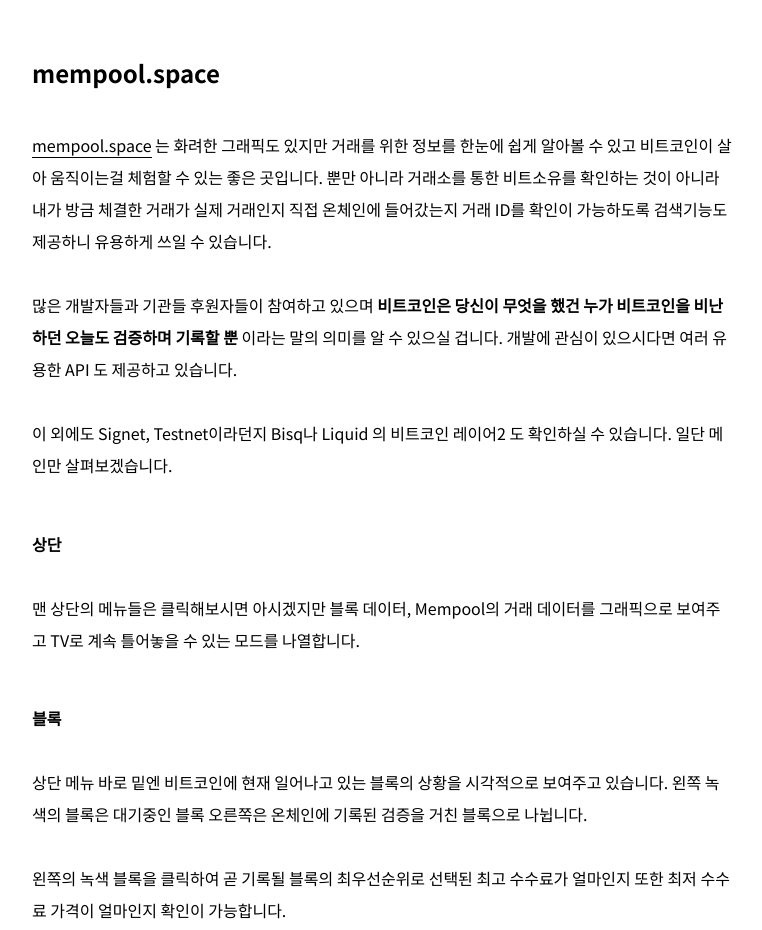
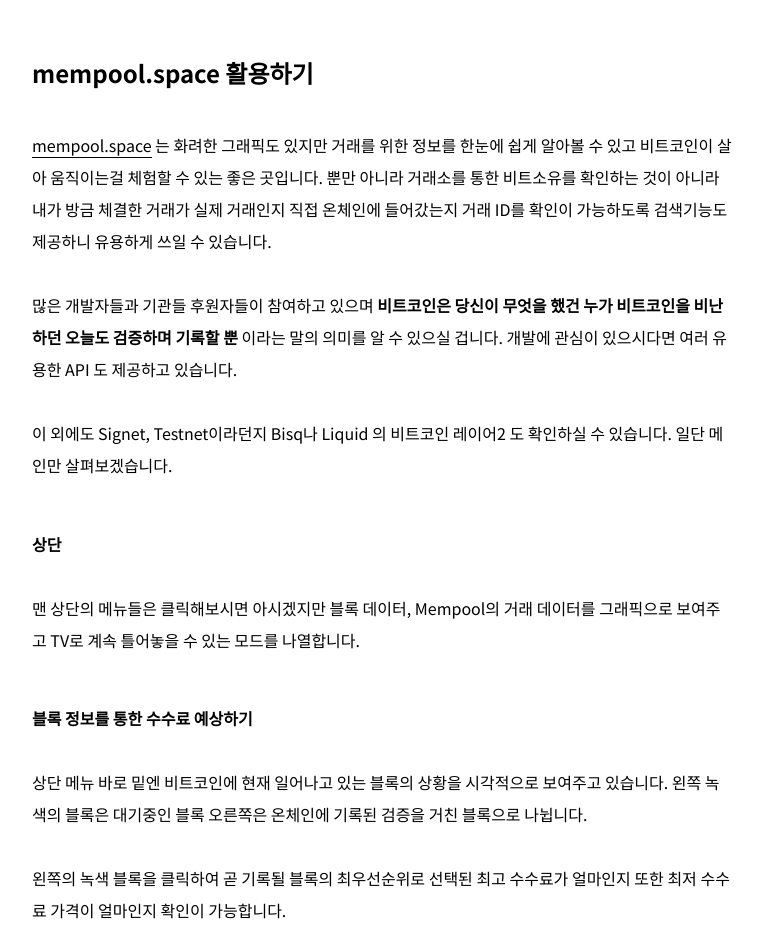
Before and after one commit to onebitco/onebitco.github.io, a Jekyll site: the page built from _posts/2021-08-10-mempool-비트코인-메모리풀.md, in a window 1280 px wide and 1400 px high, scrolled down 1698 px. Shown: the part 205-1135 px from the top of the window, without its empty margins (258-1020 px from the left). Built offline with Jekyll 4.4.1, drawn with Linux system fonts in a browser that asks for light colours; grey boxes are pictures that could not be loaded.

Commit message:
타이틀 수정

```diff
--- a/_posts/2021-08-10-mempool-비트코인-메모리풀.md
+++ b/_posts/2021-08-10-mempool-비트코인-메모리풀.md
@@ -31,7 +31,7 @@ tags: mempool
 
 [![mempool graphic](https://i.ibb.co/myDNYKT/Screen-Shot-22.jpg)](https://mempool.space)<br>비트코인네트워크 메모리풀을 시각적으로 보여주는 mempool.space
 
-## mempool.space
+## mempool.space 활용하기
 [mempool.space](https://mempool.space) 는 화려한 그래픽도 있지만 거래를 위한 정보를 한눈에 쉽게 알아볼 수 있고 비트코인이 살아 움직이는걸 체험할 수 있는 좋은 곳입니다.  뿐만 아니라 거래소를 통한 비트소유를 확인하는 것이 아니라 내가 방금 체결한 거래가 실제 거래인지 직접 온체인에 들어갔는지 거래 ID를 확인이 가능하도록 검색기능도 제공하니 유용하게 쓰일 수 있습니다.
 
 많은 개발자들과 기관들 후원자들이 참여하고 있으며 **비트코인은 당신이 무엇을 했건 누가 비트코인을 비난하던 오늘도 검증하며 기록할 뿐** 이라는 말의 의미를 알 수 있으실 겁니다.  개발에 관심이 있으시다면 여러 유용한 API 도 제공하고 있습니다.
@@ -41,7 +41,7 @@ tags: mempool
 #### 상단
 맨 상단의 메뉴들은 클릭해보시면 아시겠지만 블록 데이터, Mempool의 거래 데이터를 그래픽으로 보여주고 TV로 계속 틀어놓을 수 있는 모드를 나열합니다.
 
-#### 블록
+#### 블록 정보를 통한 수수료 예상하기
 상단 메뉴 바로 밑엔 비트코인에 현재 일어나고 있는 블록의 상황을 시각적으로 보여주고 있습니다.  왼쪽 녹색의 블록은 대기중인 블록 오른쪽은 온체인에 기록된 검증을 거친 블록으로 나뉩니다.
 
 왼쪽의 녹색 블록을 클릭하여 곧 기록될 블록의 최우선순위로 선택된 최고 수수료가 얼마인지 또한 최저 수수료 가격이 얼마인지 확인이 가능합니다.
```
